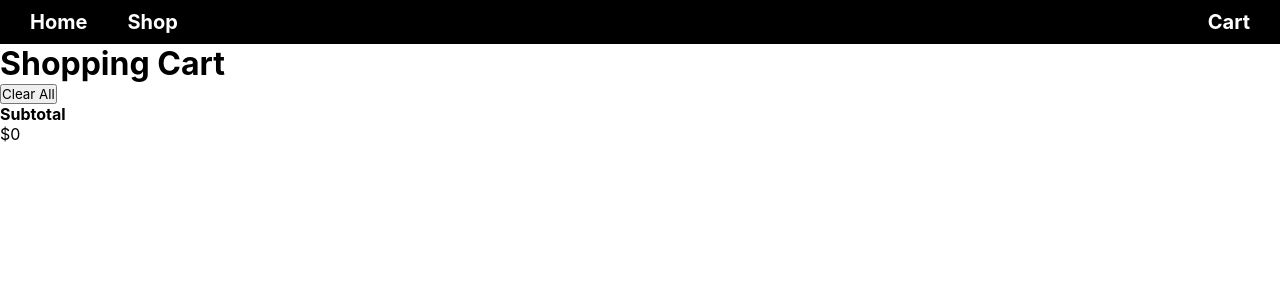
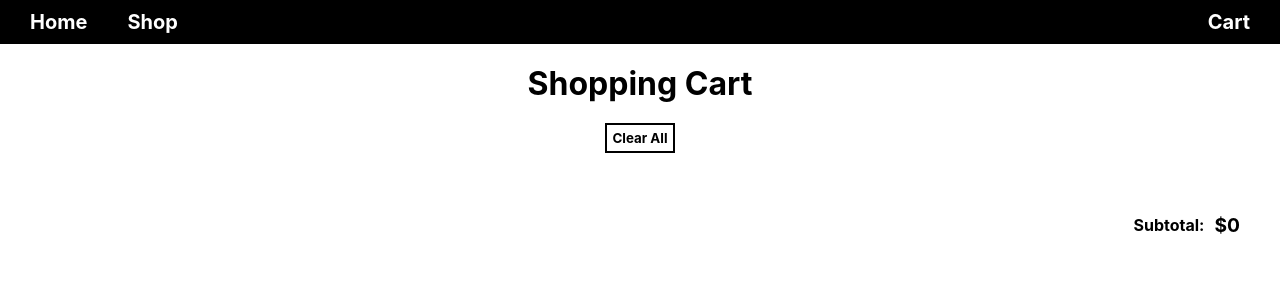
Before and after one commit to jayyzzeezzy/shopping-cart, a React (Vite) app: page /cart in a window 1280 px wide. Shown: the top 300 px of the page. Built offline with nearby package versions, Linux system fonts and the light colour scheme.

Commit message:
Add style to the Cart, ErrorPage, and ProductError pages

```diff
--- a/src/components/Cart.jsx
+++ b/src/components/Cart.jsx
@@ -1,5 +1,6 @@
 import { useState, useEffect } from "react";
 import { useOutletContext } from "react-router-dom";
+import styles from "./Cart.module.css";
 
 function Cart() {
     const [cartList, setCartList] = useOutletContext();
@@ -26,21 +27,21 @@ function Cart() {
     return (
         <>
         <div className="shoppingCartWrapper">
-            <div>
+            <div className={styles.cartHeading}>
                 <h1>Shopping Cart</h1>
-                <button className="clearAll" onClick={()=>clearAll()}>Clear All</button>
+                <button className={styles.clearAll} onClick={()=>clearAll()}>Clear All</button>
             </div>
 
-            <div>
+            <div className={styles.itemsList}>
                 {cartList.map((item) => {
                     return (
                         <>
-                        <div className="shoppingCartItem" key={item.id}>
-                            <div className="left">
+                        <div className={styles.shoppingCartItem} key={item.id}>
+                            <div className={styles.left}>
                                 <img src={item.img} alt="" />
                             </div>
 
-                            <div className="right">
+                            <div className={styles.right}>
                                 <h5>{item.name}</h5>
                                 <p>{item.quantity}</p>
                                 <p>${item.price}</p>
@@ -52,8 +53,8 @@ function Cart() {
                     )
                 })}
             </div>
-            <div className="subtotal">
-                <h4>Subtotal</h4>
+            <div className={styles.subtotal}>
+                <h4>Subtotal: </h4>
                 {/* round to two decimal places */}
                 <p>${Math.round(subtotal * 100) /100}</p>
             </div>
--- /dev/null
+++ b/src/components/Cart.module.css
@@ -0,0 +1,65 @@
+.cartHeading {
+    text-align: center;
+    padding: 20px;
+}
+
+.clearAll {
+    margin-top: 20px;
+    cursor: pointer;
+    border: 2px solid black;
+    background-color: white;
+    padding: 5px;
+    font-weight: bold;
+}
+
+.clearAll:hover {
+    background-color: black;
+    color: white;
+}
+
+.itemsList {
+    margin: 0px 10vw;
+    display: flex;
+    flex-direction: column;
+    gap: 60px;
+}
+
+
+.shoppingCartItem {
+    display: flex;
+    gap: 40px;
+}
+
+.left > img {
+    min-width: 350px;
+    height: 300px;
+    aspect-ratio: 2/3;
+    object-fit: scale-down;
+    display: flex;
+    justify-self: center;
+}
+
+.right {
+    display: flex;
+    flex-direction: column;
+    justify-content: space-around;
+}
+
+.right > h5 {
+    font-weight: bold;
+    font-size: 1.2rem;
+}
+
+.subtotal {
+    margin: 20px;
+    padding: 20px;
+    display: flex;
+    justify-content: end;
+    align-items: center;
+    gap: 10px;
+}
+
+.subtotal > p {
+    font-weight: bold;
+    font-size: 1.2rem;
+}
--- a/src/components/ErrorPage.jsx
+++ b/src/components/ErrorPage.jsx
@@ -1,8 +1,9 @@
 import { Link } from "react-router-dom";
+import styles from "./ErrorPage.module.css";
 
 function ErrorPage() {
     return (
-        <div>
+        <div className={styles.errorPage}>
             {/* &apos; is the notation for apostrophe (') */}
             <h1>Oh no, this route doesn&apos;t exist!</h1>
             <Link to="/">
--- /dev/null
+++ b/src/components/ErrorPage.module.css
@@ -0,0 +1,9 @@
+.errorPage {
+    margin: 20px;
+}
+
+.errorPage > a {
+    color: black;
+    padding: 0px;
+    border: 1px solid black;
+}
--- a/src/components/ProductError.jsx
+++ b/src/components/ProductError.jsx
@@ -1,10 +1,11 @@
 import { Link } from "react-router-dom";
+import styles from "./ProductError.module.css";
 
 function ProducError() {
     return (
-        <div>
+        <div className={styles.productError}>
             {/* &apos; is the notation for apostrophe (') */}
-            <h1>I&apos;m sorry. We failed to update your cart.</h1>
+            <h1>I&apos;m sorry. We could not update your cart.</h1>
             <Link to="/">
                 You can go back to the homoe page by clicking here, though!
             </Link>
--- /dev/null
+++ b/src/components/ProductError.module.css
@@ -0,0 +1,9 @@
+.productError {
+    margin: 20px;
+}
+
+.productError > a {
+    color: black;
+    padding: 0px;
+    border: 1px solid black;
+}
```
